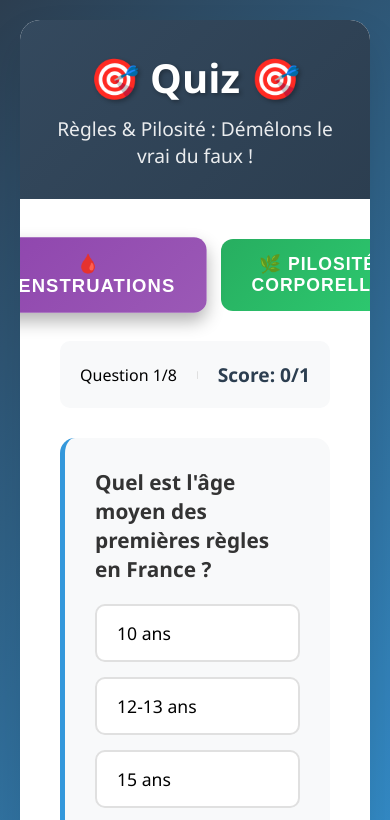
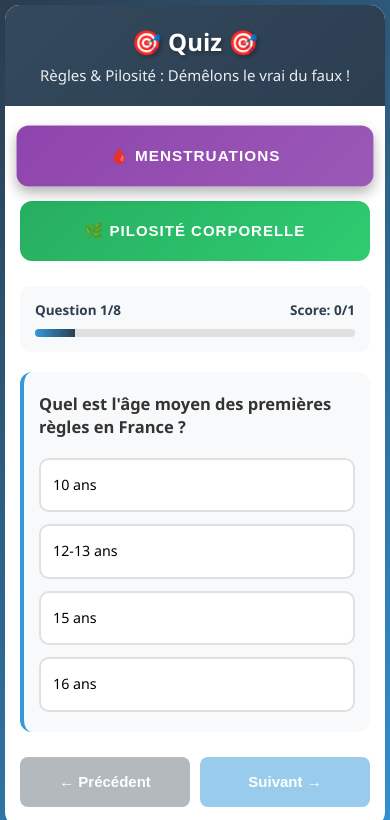
Before and after one commit to QuizEVARS/regles, a plain HTML site: page index.html in a window 390 px wide. Both pictures are taken after a click on the button "🩸 MENSTRUATIONS". Shown: the top 820 px of the page. Drawn offline with Linux system fonts and the light colour scheme.

Commit message:
Add files via upload

```diff
--- a/index.html
+++ b/index.html
@@ -2,7 +2,7 @@
 <html lang="fr">
 <head>
     <meta charset="UTF-8">
-    <meta name="viewport" content="width=device-width, initial-scale=1.0">
+    <meta name="viewport" content="width=device-width, initial-scale=1.0, user-scalable=no">
     <title>Quiz Seconde - Règles & Pilosité</title>
     <style>
         * {
@@ -15,49 +15,51 @@
             font-family: 'Segoe UI', Tahoma, Geneva, Verdana, sans-serif;
             background: linear-gradient(135deg, #2c3e50 0%, #3498db 100%);
             min-height: 100vh;
-            padding: 20px;
+            padding: 10px;
+            font-size: 16px;
         }
 
         .container {
-            max-width: 900px;
+            max-width: 100%;
             margin: 0 auto;
             background: white;
-            border-radius: 20px;
-            box-shadow: 0 20px 40px rgba(0,0,0,0.1);
+            border-radius: 15px;
+            box-shadow: 0 10px 30px rgba(0,0,0,0.1);
             overflow: hidden;
         }
 
         .header {
             background: linear-gradient(135deg, #34495e 0%, #2c3e50 100%);
-            padding: 30px;
+            padding: 20px 15px;
             text-align: center;
             color: white;
         }
 
         .header h1 {
-            font-size: 2.5em;
-            margin-bottom: 10px;
+            font-size: 1.8em;
+            margin-bottom: 8px;
             text-shadow: 2px 2px 4px rgba(0,0,0,0.3);
         }
 
         .subtitle {
-            font-size: 1.2em;
+            font-size: 1em;
             opacity: 0.9;
+            line-height: 1.3;
         }
 
         .game-content {
-            padding: 40px;
+            padding: 20px 15px;
         }
 
         .mode-selector {
             display: flex;
-            gap: 20px;
-            margin-bottom: 30px;
-            justify-content: center;
+            flex-direction: column;
+            gap: 15px;
+            margin-bottom: 25px;
         }
 
         .mode-btn {
-            padding: 15px 30px;
+            padding: 18px 20px;
             border: none;
             border-radius: 12px;
             font-size: 1.1em;
@@ -66,6 +68,11 @@
             transition: all 0.3s ease;
             text-transform: uppercase;
             letter-spacing: 1px;
+            min-height: 60px;
+            display: flex;
+            align-items: center;
+            justify-content: center;
+            text-align: center;
         }
 
         .mode-btn.menstruation {
@@ -78,43 +85,42 @@
             color: white;
         }
 
-        .mode-btn:hover {
-            transform: translateY(-3px);
-            box-shadow: 0 10px 20px rgba(0,0,0,0.2);
+        .mode-btn:active {
+            transform: scale(0.95);
         }
 
         .mode-btn.active {
-            transform: scale(1.05);
-            box-shadow: 0 8px 16px rgba(0,0,0,0.3);
+            transform: scale(1.02);
+            box-shadow: 0 6px 12px rgba(0,0,0,0.3);
         }
 
         .question-card {
             background: #f8f9fa;
-            border-radius: 15px;
-            padding: 30px;
-            margin-bottom: 20px;
-            border-left: 5px solid #3498db;
+            border-radius: 12px;
+            padding: 20px 15px;
+            margin-bottom: 15px;
+            border-left: 4px solid #3498db;
             display: none;
         }
 
         .question-card.active {
             display: block;
-            animation: slideIn 0.5s ease-out;
+            animation: slideIn 0.4s ease-out;
         }
 
         @keyframes slideIn {
             from {
                 opacity: 0;
-                transform: translateX(-20px);
+                transform: translateY(-10px);
             }
             to {
                 opacity: 1;
-                transform: translateX(0);
+                transform: translateY(0);
             }
         }
 
         .question {
-            font-size: 1.3em;
+            font-size: 1.2em;
             font-weight: bold;
             color: #333;
             margin-bottom: 20px;
@@ -122,24 +128,29 @@
         }
 
         .answers {
-            display: grid;
-            gap: 15px;
+            display: flex;
+            flex-direction: column;
+            gap: 12px;
         }
 
         .answer {
-            padding: 15px 20px;
+            padding: 18px 15px;
             border: 2px solid #e0e0e0;
             border-radius: 10px;
             cursor: pointer;
-            transition: all 0.3s ease;
-            font-size: 1.1em;
+            transition: all 0.2s ease;
+            font-size: 1em;
             background: white;
+            min-height: 50px;
+            display: flex;
+            align-items: center;
+            line-height: 1.3;
+            -webkit-tap-highlight-color: transparent;
         }
 
-        .answer:hover {
-            border-color: #3498db;
-            background: #ebf3fd;
-            transform: translateX(5px);
+        .answer:active {
+            transform: scale(0.98);
+            background: #f0f8ff;
         }
 
         .answer.correct {
@@ -156,7 +167,7 @@
 
         .explanation {
             margin-top: 20px;
-            padding: 20px;
+            padding: 15px;
             background: #e8f4f8;
             border-radius: 10px;
             border-left: 4px solid #17a2b8;
@@ -165,7 +176,7 @@
 
         .explanation.show {
             display: block;
-            animation: fadeIn 0.5s ease-in;
+            animation: fadeIn 0.4s ease-in;
         }
 
         @keyframes fadeIn {
@@ -175,26 +186,38 @@
 
         .explanation h4 {
             color: #17a2b8;
-            margin-bottom: 10px;
-            font-size: 1.2em;
+            margin-bottom: 8px;
+            font-size: 1.1em;
+        }
+
+        .explanation p {
+            line-height: 1.4;
+            font-size: 0.95em;
         }
 
         .progress {
             display: flex;
-            justify-content: space-between;
-            align-items: center;
-            margin: 30px 0;
-            padding: 20px;
+            flex-direction: column;
+            gap: 10px;
+            margin: 20px 0;
+            padding: 15px;
             background: #f8f9fa;
             border-radius: 10px;
         }
 
+        .progress-info {
+            display: flex;
+            justify-content: space-between;
+            align-items: center;
+            font-size: 0.9em;
+            font-weight: 600;
+            color: #2c3e50;
+        }
+
         .progress-bar {
-            flex: 1;
             height: 8px;
             background: #e0e0e0;
             border-radius: 4px;
-            margin: 0 20px;
             overflow: hidden;
         }
 
@@ -208,16 +231,21 @@
         .navigation {
             display: flex;
             justify-content: space-between;
-            margin-top: 30px;
+            gap: 10px;
+            margin-top: 25px;
         }
 
         .nav-btn {
-            padding: 12px 25px;
+            padding: 15px 20px;
             border: none;
             border-radius: 8px;
             font-size: 1em;
             cursor: pointer;
-            transition: all 0.3s ease;
+            transition: all 0.2s ease;
+            min-height: 50px;
+            flex: 1;
+            font-weight: 600;
+            -webkit-tap-highlight-color: transparent;
         }
 
         .nav-btn.prev {
@@ -230,9 +258,8 @@
             color: white;
         }
 
-        .nav-btn:hover {
-            transform: translateY(-2px);
-            box-shadow: 0 4px 8px rgba(0,0,0,0.2);
+        .nav-btn:active {
+            transform: scale(0.95);
         }
 
         .nav-btn:disabled {
@@ -241,61 +268,135 @@
             transform: none;
         }
 
-        .score-display {
-            text-align: center;
-            font-size: 1.2em;
-            font-weight: bold;
-            color: #2c3e50;
-        }
-
         .final-score {
             text-align: center;
-            padding: 40px;
+            padding: 30px 20px;
             background: linear-gradient(135deg, #2c3e50 0%, #3498db 100%);
             color: white;
-            border-radius: 15px;
-            margin: 30px 0;
+            border-radius: 12px;
+            margin: 20px 0;
             display: none;
         }
 
         .final-score.show {
             display: block;
-            animation: bounceIn 0.8s ease-out;
+            animation: bounceIn 0.6s ease-out;
         }
 
         @keyframes bounceIn {
             0% {
                 opacity: 0;
-                transform: scale(0.3);
+                transform: scale(0.8);
             }
             50% {
                 opacity: 1;
                 transform: scale(1.05);
             }
             70% {
-                transform: scale(0.9);
+                transform: scale(0.95);
             }
             100% {
                 transform: scale(1);
             }
         }
 
+        .final-score h2 {
+            font-size: 1.5em;
+            margin-bottom: 15px;
+        }
+
+        .final-score p {
+            line-height: 1.4;
+            margin-bottom: 20px;
+        }
+
         .restart-btn {
             background: white;
             color: #2c3e50;
             border: 2px solid white;
-            padding: 12px 30px;
+            padding: 15px 25px;
             border-radius: 25px;
-            font-size: 1.1em;
+            font-size: 1em;
             font-weight: bold;
             cursor: pointer;
-            margin-top: 20px;
-            transition: all 0.3s ease;
+            transition: all 0.2s ease;
+            min-height: 50px;
+            -webkit-tap-highlight-color: transparent;
         }
 
-        .restart-btn:hover {
+        .restart-btn:active {
+            transform: scale(0.95);
             background: #2c3e50;
             color: white;
+        }
+
+        /* Responsive adjustments */
+        @media (max-width: 480px) {
+            body {
+                padding: 5px;
+                font-size: 15px;
+            }
+
+            .header h1 {
+                font-size: 1.6em;
+            }
+
+            .question {
+                font-size: 1.1em;
+            }
+
+            .answer {
+                font-size: 0.95em;
+                padding: 16px 12px;
+            }
+
+            .mode-btn {
+                font-size: 1em;
+                padding: 16px 15px;
+            }
+        }
+
+        @media (max-width: 360px) {
+            .game-content {
+                padding: 15px 10px;
+            }
+
+            .question {
+                font-size: 1.05em;
+            }
+
+            .answer {
+                font-size: 0.9em;
+            }
+        }
+
+        /* Landscape orientation adjustments */
+        @media (max-height: 500px) and (orientation: landscape) {
+            .header {
+                padding: 15px;
+            }
+
+            .header h1 {
+                font-size: 1.4em;
+                margin-bottom: 5px;
+            }
+
+            .subtitle {
+                font-size: 0.9em;
+            }
+
+            .game-content {
+                padding: 15px;
+            }
+
+            .mode-selector {
+                flex-direction: row;
+            }
+
+            .mode-btn {
+                min-height: 50px;
+                font-size: 0.95em;
+            }
         }
     </style>
 </head>
@@ -317,11 +418,13 @@
             </div>
 
             <div class="progress">
-                <span id="questionCounter">Sélectionnez un thème pour commencer</span>
+                <div class="progress-info">
+                    <span id="questionCounter">Sélectionnez un thème pour commencer</span>
+                    <span class="score-display" id="scoreDisplay">Score: 0/0</span>
+                </div>
                 <div class="progress-bar">
                     <div class="progress-fill" id="progressFill"></div>
                 </div>
-                <span class="score-display" id="scoreDisplay">Score: 0/0</span>
             </div>
 
             <div id="questionsContainer">
@@ -620,6 +723,16 @@
 
         // Initialize
         updateNavigation();
+
+        // Prevent zoom on double tap
+        let lastTouchEnd = 0;
+        document.addEventListener('touchend', function (event) {
+            const now = (new Date()).getTime();
+            if (now - lastTouchEnd <= 300) {
+                event.preventDefault();
+            }
+            lastTouchEnd = now;
+        }, false);
     </script>
 </body>
 </html>
```
